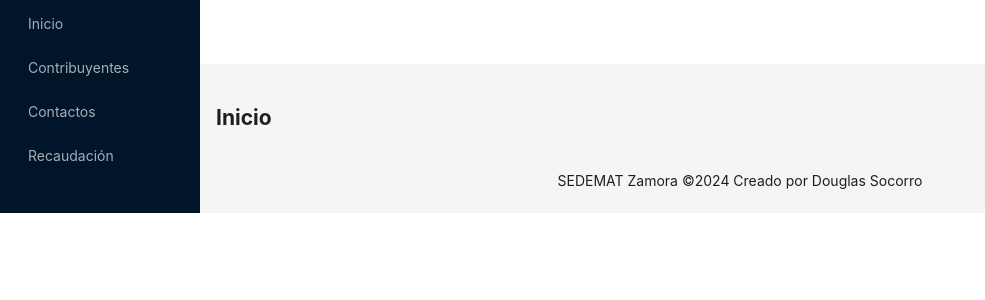
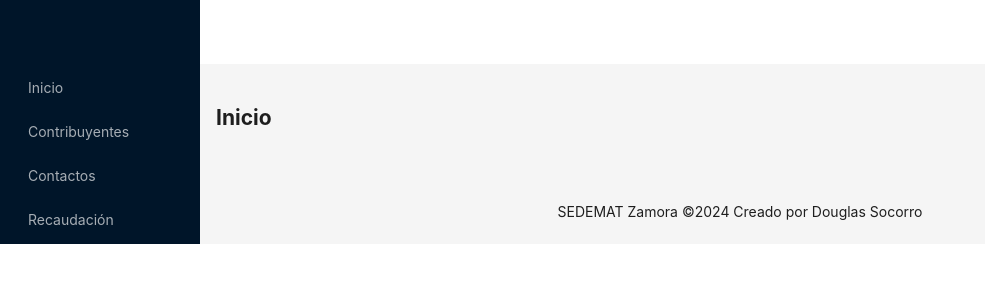
Before and after one commit to Douglas571/sedemat_system, a React (Vite) app in the folder frontend/: page / in a window 1280 px wide. Shown: the top 300 px of the page, without its empty margins (0-985 px from the left). Built offline with nearby package versions, Linux system fonts and the light colour scheme.

Commit message:
Added: Some styles to the sidebar

```diff
--- a/frontend/src/layout/main.tsx
+++ b/frontend/src/layout/main.tsx
@@ -24,14 +24,16 @@ import {
 const { Header, Content, Footer, Sider } = Layout
 
 const siderStyle: React.CSSProperties = {
-	overflow: 'auto',
-	height: '100vh',
-	position: 'fixed',
-	insetInlineStart: 0,
-	top: 0,
-	bottom: 0,
-	scrollbarWidth: 'thin',
-	scrollbarColor: 'unset'
+	// overflow: 'auto',
+	//height: '100vh',
+	//position: 'fixed',
+	// insetInlineStart: 0,
+	// top: 0,
+	// bottom: 0,
+	paddingTop: '64px',
+	// scrollbarWidth: 'thin',
+	// scrollbarColor: 'unset',
+	zIndex: 9000
 }
 
 const items: MenuProp['items'] = [
@@ -71,7 +73,8 @@ const App: React.FC = () => {
 
 	return (
 		<Layout>
-			<Sider //style={siderStyle}
+			<Sider
+				style={siderStyle}
 				breakpoint="lg"
 				collapsedWidth="0"
 				onBreakpoint={(broken) => {
```
